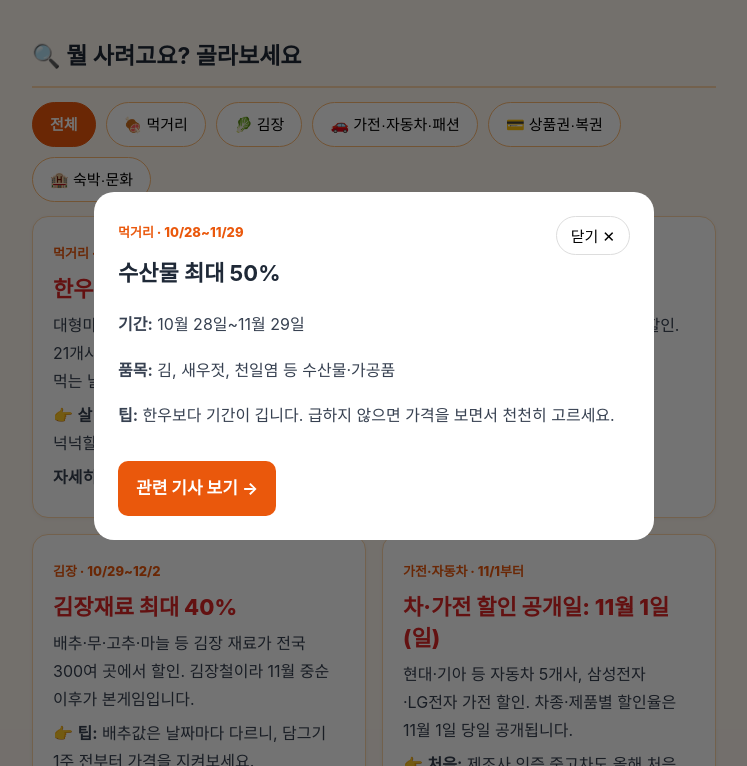
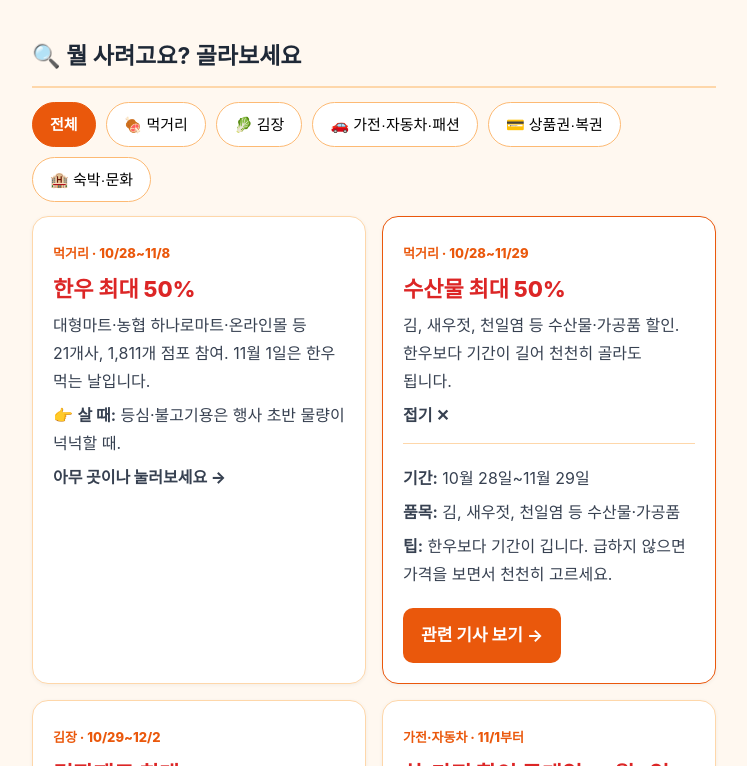
Before and after one commit to opzx77-ctrl/korea-sale-2026, a plain HTML site: page index.html in a window 1280 px wide. Both pictures are taken after a click on the button 815 px from the left and 1087 px from the top of the page. Shown: the part 721-1487 px from the top of the page, without its empty margins (266-1013 px from the left). Drawn offline with Linux system fonts and the light colour scheme.

Commit message:
Cards: tap anywhere expands inline detail panel

```diff
--- a/index.html
+++ b/index.html
@@ -35,7 +35,7 @@ h2{font-size:23px;margin:38px 0 14px;padding-bottom:8px;border-bottom:2px solid
 .check li{margin:12px 0;font-size:16px}footer{border-top:1px solid #eee;margin-top:36px;padding-top:18px;font-size:14px;color:#4b5563;line-height:1.8}
 .share{display:block;width:100%;padding:16px;border:0;border-radius:12px;background:#111827;color:#fff;font-size:17px;font-weight:700;cursor:pointer;margin-top:18px}
 .note{background:#fef3c7;border-radius:12px;padding:18px;font-size:16px;line-height:1.8}
-.card{cursor:pointer}.card:hover{box-shadow:0 4px 14px rgba(0,0,0,.10)}.more{color:#ea580c;font-weight:800;margin-top:12px}
+.card{cursor:pointer;touch-action:manipulation;-webkit-tap-highlight-color:rgba(234,88,12,.18)} .detail-panel{display:none;margin-top:14px;padding-top:14px;border-top:1px solid #fed7aa} .card.open .detail-panel{display:block} .card.open{border-color:#ea580c}.card:hover{box-shadow:0 4px 14px rgba(0,0,0,.10)}.more{color:#ea580c;font-weight:800;margin-top:12px}
 #modal{display:none;position:fixed;inset:0;background:rgba(0,0,0,.55);z-index:99;padding:18px}#modal.open{display:flex;align-items:center;justify-content:center}
 .modal-box{background:#fff;border-radius:20px;max-width:560px;width:100%;max-height:85vh;overflow:auto;padding:24px}
 .modal-box h3{font-size:22px;margin:6px 0 10px}.modal-box p{font-size:16px;color:#374151}
@@ -61,16 +61,16 @@ h2{font-size:23px;margin:38px 0 14px;padding-bottom:8px;border-bottom:2px solid
 <button class="on" data-f="all">전체</button><button data-f="food">🍖 먹거리</button><button data-f="kimjang">🥬 김장</button><button data-f="big">🚗 가전·자동차·패션</button><button data-f="money">💳 상품권·복권</button><button data-f="life">🏨 숙박·문화</button>
 </div>
 <div class="grid" id="grid">
-<article class="card" data-id="hanwoo" data-cat="food"><span class="tag">먹거리 · 10/28~11/8</span><div class="big">한우 최대 50%</div><p>대형마트·농협 하나로마트·온라인몰 등 21개사, 1,811개 점포 참여. 11월 1일은 한우 먹는 날입니다.</p><p>👉 <b>살 때:</b> 등심·불고기용은 행사 초반 물량이 넉넉할 때.</p><p class="more">자세히 보기 →</p></article>
-<article class="card" data-id="seafood" data-cat="food"><span class="tag">먹거리 · 10/28~11/29</span><div class="big">수산물 최대 50%</div><p>김, 새우젓, 천일염 등 수산물·가공품 할인. 한우보다 기간이 길어 천천히 골라도 됩니다.</p><p class="more">자세히 보기 →</p></article>
-<article class="card" data-id="kimjang" data-cat="kimjang"><span class="tag">김장 · 10/29~12/2</span><div class="big">김장재료 최대 40%</div><p>배추·무·고추·마늘 등 김장 재료가 전국 300여 곳에서 할인. 김장철이라 11월 중순 이후가 본게임입니다.</p><p>👉 <b>팁:</b> 배추값은 날짜마다 다르니, 담그기 1주 전부터 가격을 지켜보세요.</p><p class="more">자세히 보기 →</p></article>
-<article class="card" data-id="auto" data-cat="big"><span class="tag">가전·자동차 · 11/1부터</span><div class="big">차·가전 할인 공개일: 11월 1일(일)</div><p>현대·기아 등 자동차 5개사, 삼성전자·LG전자 가전 할인. 차종·제품별 할인율은 11월 1일 당일 공개됩니다.</p><p>👉 <b>처음:</b> 제조사 인증 중고차도 올해 처음 참여합니다.</p><p class="more">자세히 보기 →</p></article>
-<article class="card" data-id="fashion" data-cat="big"><span class="tag">패션 · 행사 기간</span><div class="big">백화점 겨울옷 최대 50%</div><p>롯데·신세계·현대 등 백화점 중심 겨울 의류 할인. 패딩 사기 가장 좋은 타이밍 중 하나입니다.</p><p class="more">자세히 보기 →</p></article>
-<article class="card" data-id="mart" data-cat="food"><span class="tag">먹거리·생필품 · 행사 기간</span><div class="big">대형마트 최대 50% / 1+1</div><p>이마트·롯데마트·홈플러스 등에서 고기·제철 수산물·가공식품·생활용품을 최대 50% 또는 1+1으로 판매합니다.</p><p class="more">자세히 보기 →</p></article>
-<article class="card" data-id="voucher" data-cat="money"><span class="tag">상품권 · 11/2~11/15 등</span><div class="big">지역화폐 할인율 상향</div><p>수도권 지역사랑상품권 8% → <b>13%</b>, 인구감소지역 12% → <b>17%</b>. 모바일 온누리상품권 20% 할인 판매는 11월 2일~15일입니다.</p><p>⚠️ 예산 소진 시 조기 종료될 수 있으니, 사두는 게 유리합니다.</p><p class="more">자세히 보기 →</p></article>
-<article class="card" data-id="lottery" data-cat="money"><span class="tag">복권 · 총 17억 원 규모</span><div class="big">상생소비복권: 3만 원당 1장</div><p>디지털 온누리상품권으로 3만 원 쓸 때마다 응모권 1장. 아래 계산기에서 내 응모권 수를 확인하세요.</p><p class="more">자세히 보기 →</p></article>
-<article class="card" data-id="online" data-cat="life"><span class="tag">온라인 · 행사 기간</span><div class="big">중소·소상공인 최대 20~60%</div><p>11번가·G마켓·그립 등에서 중소기업·소상공인 제품 20% 타임딜·라이브커머스, 네이버 소상공인 특별전은 최대 60% 수준입니다.</p><p class="more">자세히 보기 →</p></article>
-<article class="card" data-id="stay" data-cat="life"><span class="tag">숙박·문화 · 행사 기간</span><div class="big">숙박세일 + 일부 문화시설 무료</div><p>코리아 숙박세일페스타와 함께 일부 국가유산 무료 개방도 예정돼 있습니다. 대상·일정은 아직 미발표라, 방문 전 공식 안내를 꼭 확인하세요. 작년에는 4대 궁·종묘가 무료였습니다.</p><p class="more">자세히 보기 →</p></article>
+<article class="card" data-id="hanwoo" data-cat="food"><span class="tag">먹거리 · 10/28~11/8</span><div class="big">한우 최대 50%</div><p>대형마트·농협 하나로마트·온라인몰 등 21개사, 1,811개 점포 참여. 11월 1일은 한우 먹는 날입니다.</p><p>👉 <b>살 때:</b> 등심·불고기용은 행사 초반 물량이 넉넉할 때.</p><p class="more">아무 곳이나 눌러보세요 →</p></article>
+<article class="card" data-id="seafood" data-cat="food"><span class="tag">먹거리 · 10/28~11/29</span><div class="big">수산물 최대 50%</div><p>김, 새우젓, 천일염 등 수산물·가공품 할인. 한우보다 기간이 길어 천천히 골라도 됩니다.</p><p class="more">아무 곳이나 눌러보세요 →</p></article>
+<article class="card" data-id="kimjang" data-cat="kimjang"><span class="tag">김장 · 10/29~12/2</span><div class="big">김장재료 최대 40%</div><p>배추·무·고추·마늘 등 김장 재료가 전국 300여 곳에서 할인. 김장철이라 11월 중순 이후가 본게임입니다.</p><p>👉 <b>팁:</b> 배추값은 날짜마다 다르니, 담그기 1주 전부터 가격을 지켜보세요.</p><p class="more">아무 곳이나 눌러보세요 →</p></article>
+<article class="card" data-id="auto" data-cat="big"><span class="tag">가전·자동차 · 11/1부터</span><div class="big">차·가전 할인 공개일: 11월 1일(일)</div><p>현대·기아 등 자동차 5개사, 삼성전자·LG전자 가전 할인. 차종·제품별 할인율은 11월 1일 당일 공개됩니다.</p><p>👉 <b>처음:</b> 제조사 인증 중고차도 올해 처음 참여합니다.</p><p class="more">아무 곳이나 눌러보세요 →</p></article>
+<article class="card" data-id="fashion" data-cat="big"><span class="tag">패션 · 행사 기간</span><div class="big">백화점 겨울옷 최대 50%</div><p>롯데·신세계·현대 등 백화점 중심 겨울 의류 할인. 패딩 사기 가장 좋은 타이밍 중 하나입니다.</p><p class="more">아무 곳이나 눌러보세요 →</p></article>
+<article class="card" data-id="mart" data-cat="food"><span class="tag">먹거리·생필품 · 행사 기간</span><div class="big">대형마트 최대 50% / 1+1</div><p>이마트·롯데마트·홈플러스 등에서 고기·제철 수산물·가공식품·생활용품을 최대 50% 또는 1+1으로 판매합니다.</p><p class="more">아무 곳이나 눌러보세요 →</p></article>
+<article class="card" data-id="voucher" data-cat="money"><span class="tag">상품권 · 11/2~11/15 등</span><div class="big">지역화폐 할인율 상향</div><p>수도권 지역사랑상품권 8% → <b>13%</b>, 인구감소지역 12% → <b>17%</b>. 모바일 온누리상품권 20% 할인 판매는 11월 2일~15일입니다.</p><p>⚠️ 예산 소진 시 조기 종료될 수 있으니, 사두는 게 유리합니다.</p><p class="more">아무 곳이나 눌러보세요 →</p></article>
+<article class="card" data-id="lottery" data-cat="money"><span class="tag">복권 · 총 17억 원 규모</span><div class="big">상생소비복권: 3만 원당 1장</div><p>디지털 온누리상품권으로 3만 원 쓸 때마다 응모권 1장. 아래 계산기에서 내 응모권 수를 확인하세요.</p><p class="more">아무 곳이나 눌러보세요 →</p></article>
+<article class="card" data-id="online" data-cat="life"><span class="tag">온라인 · 행사 기간</span><div class="big">중소·소상공인 최대 20~60%</div><p>11번가·G마켓·그립 등에서 중소기업·소상공인 제품 20% 타임딜·라이브커머스, 네이버 소상공인 특별전은 최대 60% 수준입니다.</p><p class="more">아무 곳이나 눌러보세요 →</p></article>
+<article class="card" data-id="stay" data-cat="life"><span class="tag">숙박·문화 · 행사 기간</span><div class="big">숙박세일 + 일부 문화시설 무료</div><p>코리아 숙박세일페스타와 함께 일부 국가유산 무료 개방도 예정돼 있습니다. 대상·일정은 아직 미발표라, 방문 전 공식 안내를 꼭 확인하세요. 작년에는 4대 궁·종묘가 무료였습니다.</p><p class="more">아무 곳이나 눌러보세요 →</p></article>
 </div>
 
 <section class="ad-section" aria-label="광고"><span class="ad-label">AD · 광고</span><div class="ad-box"><ins class="kakao_ad_area" style="display:none;" data-ad-unit="DAN-HmyqguQf7uEVShLu" data-ad-width="300" data-ad-height="250"></ins></div></section>
@@ -149,13 +149,20 @@ lottery:{tag:'복권 · 총 17억 원 규모',title:'상생소비복권: 3만
 online:{tag:'온라인 · 행사 기간',title:'중소·소상공인 최대 20~60%',body:'<p><b>어디서:</b> 11번가, G마켓, 그립 등 중소기업·소상공인 제품 20% 타임딜·라이브커머스</p><p><b>네이버 소상공인 특별전:</b> 최대 60% 수준</p><p><b>팁:</b> 배송비까지 합친 최종 가격으로 비교하세요.</p>',link:'https://mbiz.heraldcorp.com/article/10916178'},
 stay:{tag:'숙박·문화 · 행사 기간',title:'숙박세일 + 일부 문화시설 무료',body:'<p><b>숙박:</b> 코리아 숙박세일페스타가 함께 진행됩니다.</p><p><b>문화시설:</b> 일부 국가유산 무료 개방이 예정돼 있으나, 대상·일정은 아직 미발표입니다.</p><p><b>참고:</b> 작년에는 4대 궁·종묘가 무료였습니다. 방문 전 공식 안내를 꼭 확인하세요.</p>',link:'https://en.fnnews.com/news/202610270509428626'}
 };
-const modal=document.getElementById('modal');
-function openCard(id){const d=DETAILS[id]; if(!d) return; document.getElementById('mTag').textContent=d.tag; document.getElementById('mTitle').textContent=d.title; document.getElementById('mBody').innerHTML=d.body; const a=document.getElementById('mLink'); a.href=d.link; modal.classList.add('open');}
-function closeModal(){modal.classList.remove('open');}
-document.querySelectorAll('.card').forEach(c=>{c.setAttribute('tabindex','0'); c.setAttribute('role','button'); c.addEventListener('click',()=>openCard(c.dataset.id)); c.addEventListener('keydown',e=>{if(e.key==='Enter'||e.key===' '){e.preventDefault(); openCard(c.dataset.id);}});});
-document.getElementById('modalClose').addEventListener('click',closeModal);
-modal.addEventListener('click',e=>{if(e.target===modal) closeModal();});
-document.addEventListener('keydown',e=>{if(e.key==='Escape') closeModal();});
+document.querySelectorAll('.card').forEach(c=>{
+  const d=DETAILS[c.dataset.id]; if(!d) return;
+  const panel=document.createElement('div'); panel.className='detail-panel';
+  panel.innerHTML=d.body+'<a class="mbtn" href="'+d.link+'" target="_blank" rel="noopener">관련 기사 보기 →</a>';
+  panel.addEventListener('click',e=>e.stopPropagation());
+  c.appendChild(panel);
+  const more=c.querySelector('.more');
+  c.setAttribute('tabindex','0'); c.setAttribute('role','button');
+  const toggle=()=>{ const was=c.classList.contains('open');
+    document.querySelectorAll('.card.open').forEach(o=>{o.classList.remove('open'); const m=o.querySelector('.more'); if(m) m.textContent='아무 곳이나 눌러보세요 →';});
+    if(!was){c.classList.add('open'); if(more) more.textContent='접기 ✕'; c.scrollIntoView({block:'nearest',behavior:'smooth'});} };
+  c.addEventListener('click',toggle);
+  c.addEventListener('keydown',e=>{if(e.key==='Enter'||e.key===' '){e.preventDefault(); toggle();}});
+});
 </script>
 </body>
 </html>
```
